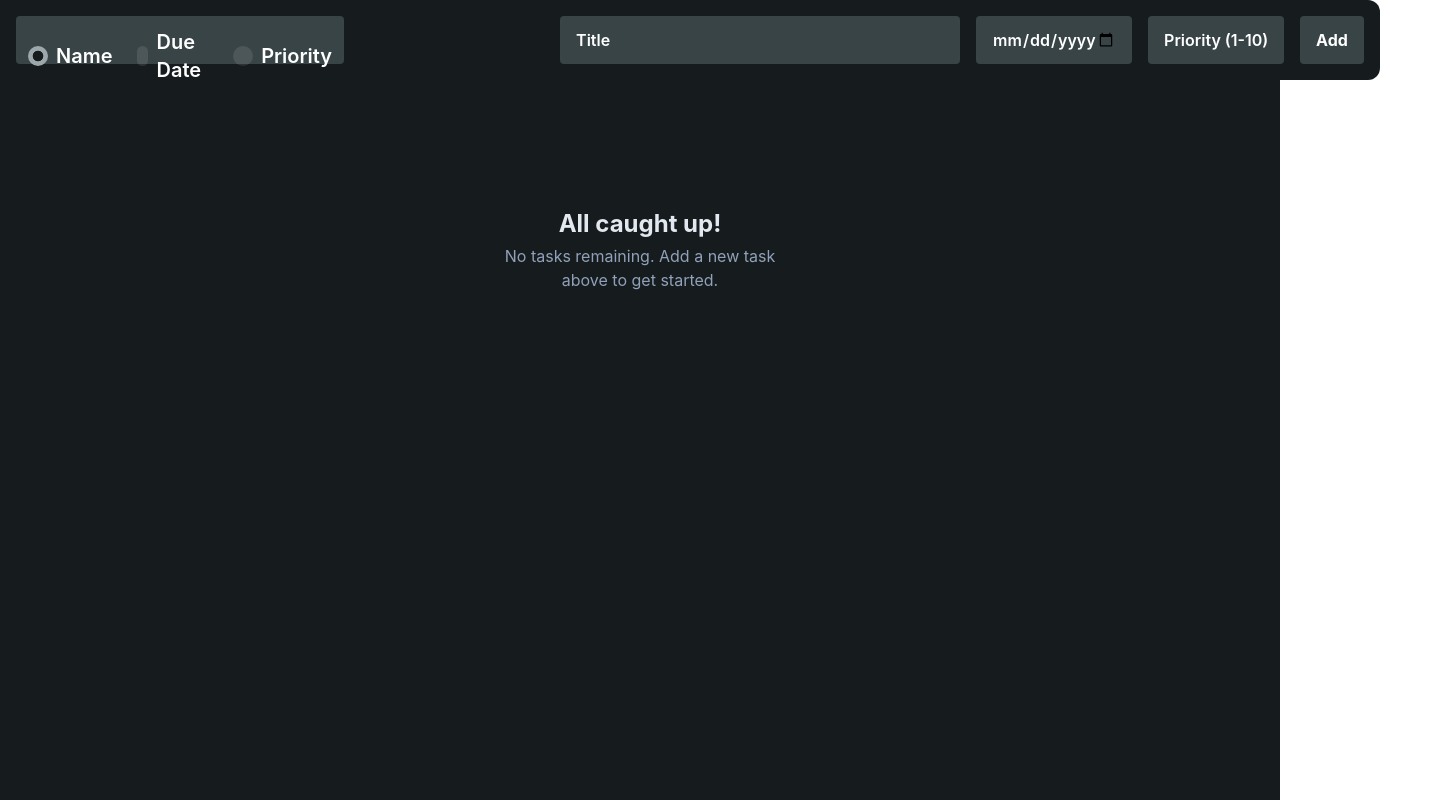
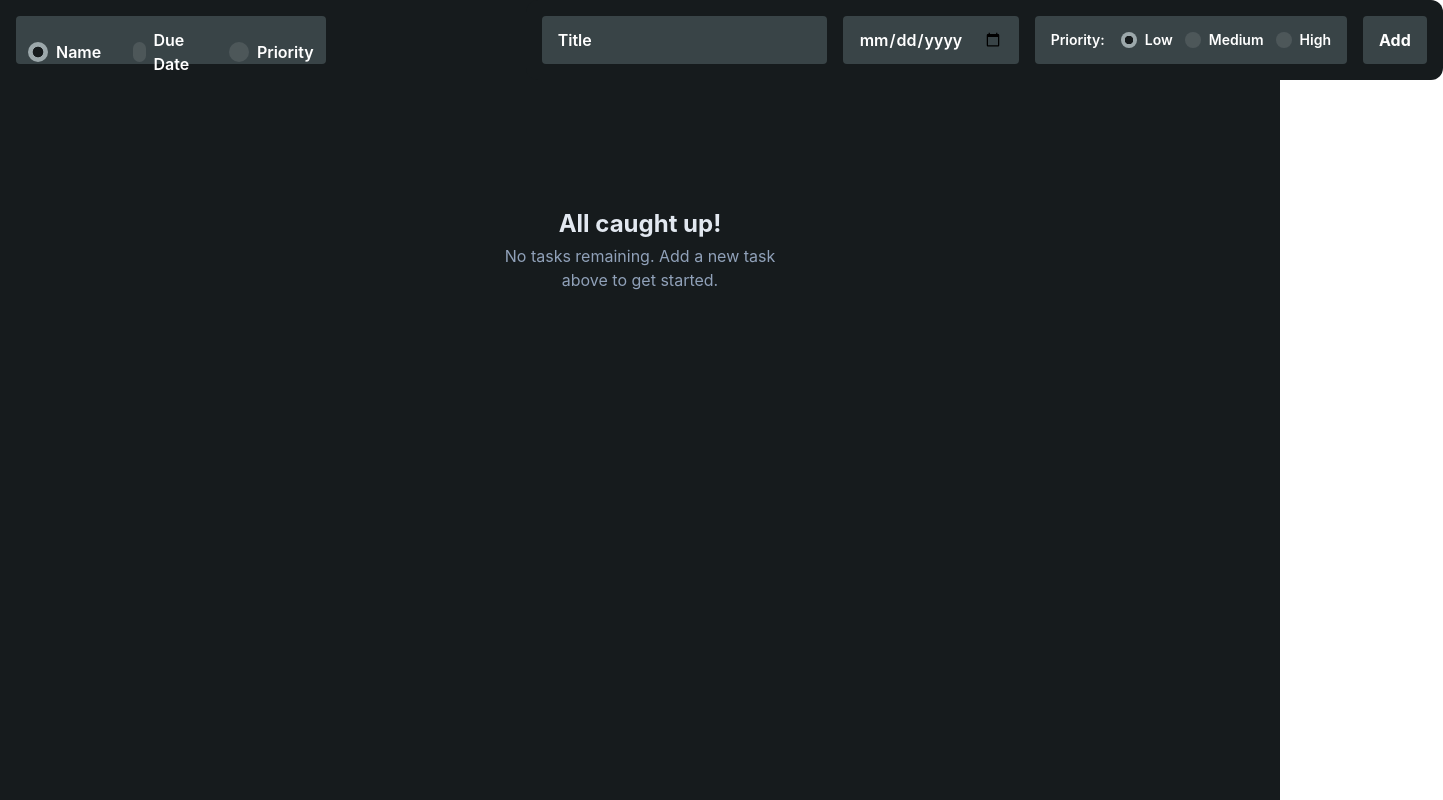
Before and after one commit to JacksonHoran/task-manager, a Vue app: page / in a window 1280 px wide. Shown: the whole page, 1443 px wide, since content can reach past the window. Built offline with nearby package versions, Linux system fonts and the light colour scheme.

Commit message:
refactor priority design for easier sorting

```diff
--- a/src/components/TaskEditForm.vue
+++ b/src/components/TaskEditForm.vue
@@ -7,7 +7,7 @@ const props = defineProps({
 
 const draftTaskName = ref(props.task?.name || "");
 const draftTaskDueDate = ref(props.task?.dueDate || "");
-const draftTaskPriority = ref(props.task?.priority ?? "");
+const draftTaskPriority = ref(props.task?.priority || "Low");
 const emit = defineEmits(["task-changed", "cancel"]);
 
 const handleSave = () => {
@@ -34,20 +34,30 @@ const handleCancel = () => {
 <template>
   <form
     @submit.prevent="handleSave"
-    class="bg-mist-700 px-5 py-4 flex rounded items-center gap-3">
+    class="bg-mist-700 px-5 py-4 flex flex-wrap rounded items-center gap-3">
     <input
       v-model="draftTaskName"
       type="text"
-      class="flex-1 pl-3 py-2 ml-6 text-[16px] text-white font-semibold placeholder:font-semibold placeholder:text-mist-300 outline-none bg-mist-900 rounded"
+      class="flex-1 min-w-37.5 pl-3 py-2 ml-6 text-[16px] text-white font-semibold placeholder:font-semibold placeholder:text-mist-300 outline-none bg-mist-900 rounded"
       placeholder="Edit task..." />
     <input
       v-model="draftTaskDueDate"
       type="date"
-      class="py-2 flex-initial px-4 text-[16px] text-white placeholder:text-white font-semibold placeholder:font-semibold bg-mist-900 rounded" />
-    <input
-      v-model="draftTaskPriority"
-      type="text"
-      class="w-8 p-2 pl-2.5 flex-initial text-[16px] text-white placeholder:text-white font-semibold placeholder:font-semibold bg-mist-900 rounded" />
+      class="py-2 w-44 px-4 text-[16px] text-white placeholder:text-white font-semibold placeholder:font-semibold bg-mist-900 rounded" />
+    <div class="flex items-center gap-3 bg-mist-900 h-10 px-3 rounded">
+      <span class="text-white font-semibold text-sm">Priority:</span>
+      <div class="flex gap-2">
+        <label v-for="p in ['Low', 'Medium', 'High']" :key="p" class="flex items-center gap-1.5 text-white font-semibold cursor-pointer select-none">
+          <input
+            type="radio"
+            :name="'edit-priority-' + task.id"
+            :value="p"
+            v-model="draftTaskPriority"
+            class="appearance-none w-4 h-4 rounded-full bg-white/10 checked:bg-[radial-gradient(var(--color-mist-900)_35%,var(--color-mist-400)_40%)] transition-all duration-150" />
+          <span class="text-xs">{{ p }}</span>
+        </label>
+      </div>
+    </div>
     <button
       type="submit"
       class="px-3 py-2 rounded bg-mist-900 text-white hover:bg-mist-700">
--- a/src/components/TaskForm.vue
+++ b/src/components/TaskForm.vue
@@ -4,7 +4,7 @@ import TaskSort from "./TaskSort.vue";
 
 const taskName = ref("");
 const taskDueDate = ref("");
-const taskPriority = ref("");
+const taskPriority = ref("Low");
 const sortBy = defineModel("sortBy");
 const emit = defineEmits(["task-added"]);
 
@@ -20,7 +20,7 @@ const handleSubmit = () => {
   });
   taskName.value = "";
   taskDueDate.value = "";
-  taskPriority.value = "";
+  taskPriority.value = "Low";
 };
 </script>
 
@@ -32,21 +32,30 @@ const handleSubmit = () => {
     <div class="flex-1">
       <form
         @submit.prevent="handleSubmit"
-        class="bg-mist-900 p-4 flex rounded-xl gap-4 text-center">
+        class="bg-mist-900 p-4 flex rounded-xl gap-4 items-center">
         <input
           v-model="taskName"
           type="text"
-          class="w-100 flex-none h-12 px-4 text-[16px] text-white placeholder:text-white font-semibold placeholder:font-semibold bg-mist-700 rounded"
+          class="flex-1 min-w-50 h-12 px-4 text-[16px] text-white placeholder:text-white font-semibold placeholder:font-semibold bg-mist-700 rounded"
           placeholder="Title" />
         <input
           v-model="taskDueDate"
           type="date"
-          class="w-39 flex-initial h-12 px-4 text-[16px] text-white placeholder:text-white font-semibold placeholder:font-semibold bg-mist-700 rounded" />
-        <input
-          v-model="taskPriority"
-          type="text"
-          class="w-34 flex-initial h-12 px-4 text-[16px] text-white placeholder:text-white font-semibold placeholder:font-semibold bg-mist-700 rounded"
-          placeholder="Priority (1-10)" />
+          class="w-44 h-12 px-4 text-[16px] text-white placeholder:text-white font-semibold placeholder:font-semibold bg-mist-700 rounded" />
+        <div class="flex items-center gap-4 bg-mist-700 h-12 px-4 rounded">
+          <span class="text-white font-semibold text-sm">Priority:</span>
+          <div class="flex gap-3">
+            <label v-for="p in ['Low', 'Medium', 'High']" :key="p" class="flex items-center gap-2 text-white font-semibold cursor-pointer select-none">
+              <input
+                type="radio"
+                name="priority"
+                :value="p"
+                v-model="taskPriority"
+                class="appearance-none w-4 h-4 rounded-full bg-white/10 checked:bg-[radial-gradient(var(--color-mist-900)_35%,var(--color-mist-400)_40%)] transition-all duration-150" />
+              <span class="text-sm">{{ p }}</span>
+            </label>
+          </div>
+        </div>
         <button
           type="submit"
           class="h-12 px-4 text-[16px] bg-mist-700 text-white font-bold hover:bg-mist-500 rounded">
--- a/src/components/TaskList.vue
+++ b/src/components/TaskList.vue
@@ -24,13 +24,19 @@ watch(
 );
 
 const sortedTasksArr = computed(() => {
+  const priorityWeight = {
+    High: 3,
+    Medium: 2,
+    Low: 1,
+  };
+
   return [...tasksArr.value].sort((a, b) => {
     if (currentSort.value === "name") {
       return a.name.localeCompare(b.name);
     } else if (currentSort.value === "dueDate") {
       return new Date(a.dueDate) - new Date(b.dueDate);
     } else if (currentSort.value === "priority") {
-      return b.priority - a.priority;
+      return (priorityWeight[b.priority] || 0) - (priorityWeight[a.priority] || 0);
     }
     return 0;
   });
--- a/src/components/TaskSort.vue
+++ b/src/components/TaskSort.vue
@@ -5,9 +5,9 @@ const sortBy = defineModel({ default: "name" });
 <template>
   <div class="mt-4 ml-4 bg-mist-900">
     <div class="h-12 justify-items-center rounded bg-mist-700">
-      <form class="px-3 py-3 flex gap-6">
+      <form class="px-3 py-3 flex gap-8">
         <label
-          class="flex items-center gap-2 text-white font-semibold text-xl cursor-pointer select-none">
+          class="flex items-center gap-2 text-white font-semibold text-l cursor-pointer select-none">
           <input
             type="radio"
             name="sortBy"
@@ -18,7 +18,7 @@ const sortBy = defineModel({ default: "name" });
           <span>Name</span>
         </label>
         <label
-          class="flex items-center gap-2 text-white font-semibold text-xl cursor-pointer select-none">
+          class="flex items-center gap-2 text-white font-semibold text-l cursor-pointer select-none">
           <input
             type="radio"
             name="sortBy"
@@ -28,7 +28,7 @@ const sortBy = defineModel({ default: "name" });
           <span>Due Date</span>
         </label>
         <label
-          class="flex items-center gap-2 text-white font-semibold text-xl cursor-pointer select-none">
+          class="flex items-center gap-2 text-white font-semibold text-l cursor-pointer select-none">
           <input
             type="radio"
             name="sortBy"
```
